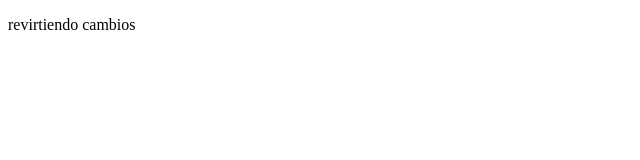
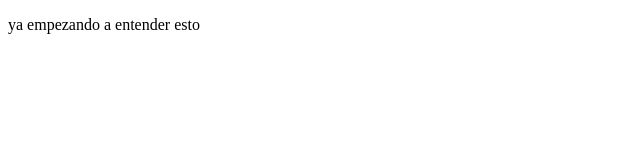
Before and after one commit to IsauraCG/vajes_de_chile, a plain HTML site: page index.html in a window 1280 px wide. Shown: the full height of the page, 0-640 px from the left. Drawn offline with Linux system fonts and the light colour scheme.

Commit message:
ya empezando a entender esto

```diff
--- a/index.html
+++ b/index.html
@@ -16,7 +16,7 @@
     <section class="container">
         <div class="row">
             <div class="col">
-                <p>revirtiendo cambios</p>
+                <p>ya empezando a entender esto</p>
             </div>
         </div>
     </section>
```
